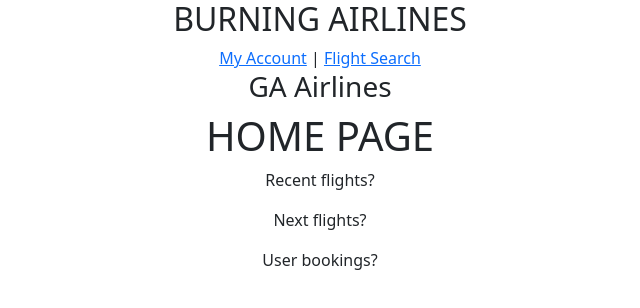
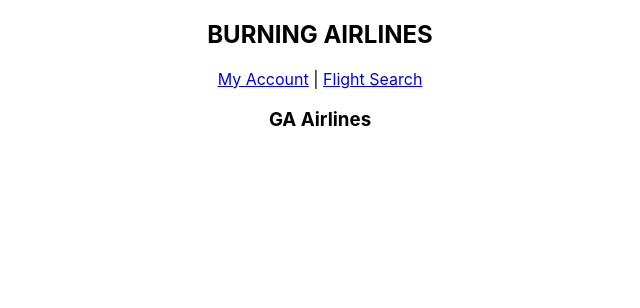
Before and after one commit to thelorddoyle/burning-airlines-front-end, a React (Create React App) app: page /#/ in a window 1280 px wide. Shown: the top 308 px of the page, without its empty margins (320-960 px from the left). Built offline with nearby package versions, Linux system fonts and the light colour scheme.

Commit message:
sorted components out

```diff
--- a/src/components/App.js
+++ b/src/components/App.js
@@ -1,31 +1,10 @@
 import '../App.css';
-import FlightsSearch from './FlightsSearch'
-import Planes from './Planes'
-import FlightResults from './FlightResults'
-
-import Home from './Home'
-import {HashRouter as Router, Route, Link} from 'react-router-dom'
+import NavBar from './NavBar.js'
 
 function App() {
   return (
     <div className="App">
-      <Router>
-
-      <h2>BURNING AIRLINES</h2>
-
-      <nav>
-
-      <Link to="/">My Account</Link> |&nbsp;
-      <Link to="/flights">Flight Search</Link>
-
-      <h3>GA Airlines</h3>
-
-      <Route exact path = '/' component={ Home } />
-      <Route exact path = '/flights' component={ FlightsSearch } />
-      <Route exact path = '/flights/:id' component={FlightResults} />
-      </nav>
-      </Router>
-
+      <NavBar />
     </div>
   );
 }
--- a/src/components/NavBar.js
+++ b/src/components/NavBar.js
@@ -1,17 +1,31 @@
 import React from 'react';
-import './App.css';
-
+import '../App.css';
+import {HashRouter as Router, Route, Link} from 'react-router-dom'
+import FlightsSearch from './FlightsSearch'
+import FlightResults from './FlightResults'
 
 class NavBar extends React.Component{
 
   render(){
     return(
-      <div></div>
+      <div>
+      <Router>
+        <h2>BURNING AIRLINES</h2>
+        <nav>
+
+        <Link to="/">My Account</Link> |&nbsp;
+        <Link to="/flights">Flight Search</Link>
+
+        <h3>GA Airlines</h3>
+
+        <Route exact path = '/flights' component={ FlightsSearch } />
+        <Route exact path = '/flights/:id' component={FlightResults} />
+        </nav>
+      </Router>
+      </div>
     );//return
   }//render
 
+}//class NavBar
 
-
-
-
-}//class NavBar
+export default NavBar;
```
